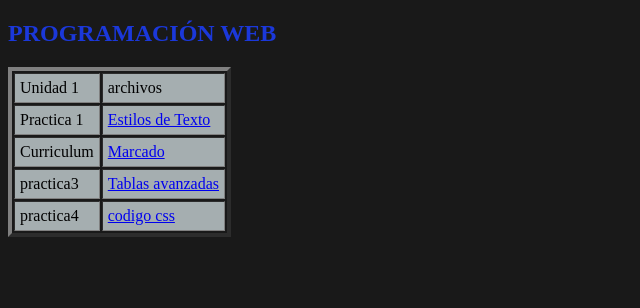
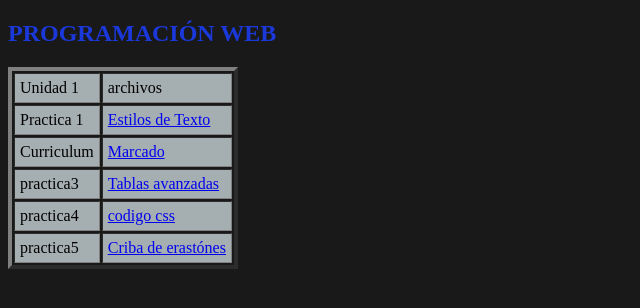
Before and after one commit to motitha/motitha.github.io, a plain HTML site: page index.html in a window 1280 px wide. Shown: the whole page, without its empty margins (0-640 px from the left). Drawn offline with Linux system fonts and the light colour scheme.

Commit message:
Add files via upload

```diff
--- a/index.html
+++ b/index.html
@@ -24,7 +24,11 @@
 		</tr>
 		<tr bgcolor="#A5AEB0">
 			<td>practica4</td>
-			<td><a href="Curriculum/Curriculum.html">codigo css</a></td>
+			<td><a href="curriculum/curriculum.html">codigo css</a></td>
+		</tr>
+		<tr bgcolor="#A5AEB0">
+			<td>practica5</td>
+			<td><a href="https://motitha.github.io/criba/criba">Criba de erastónes</a></td>
 		</tr>
 	</table>
 </body>
```
